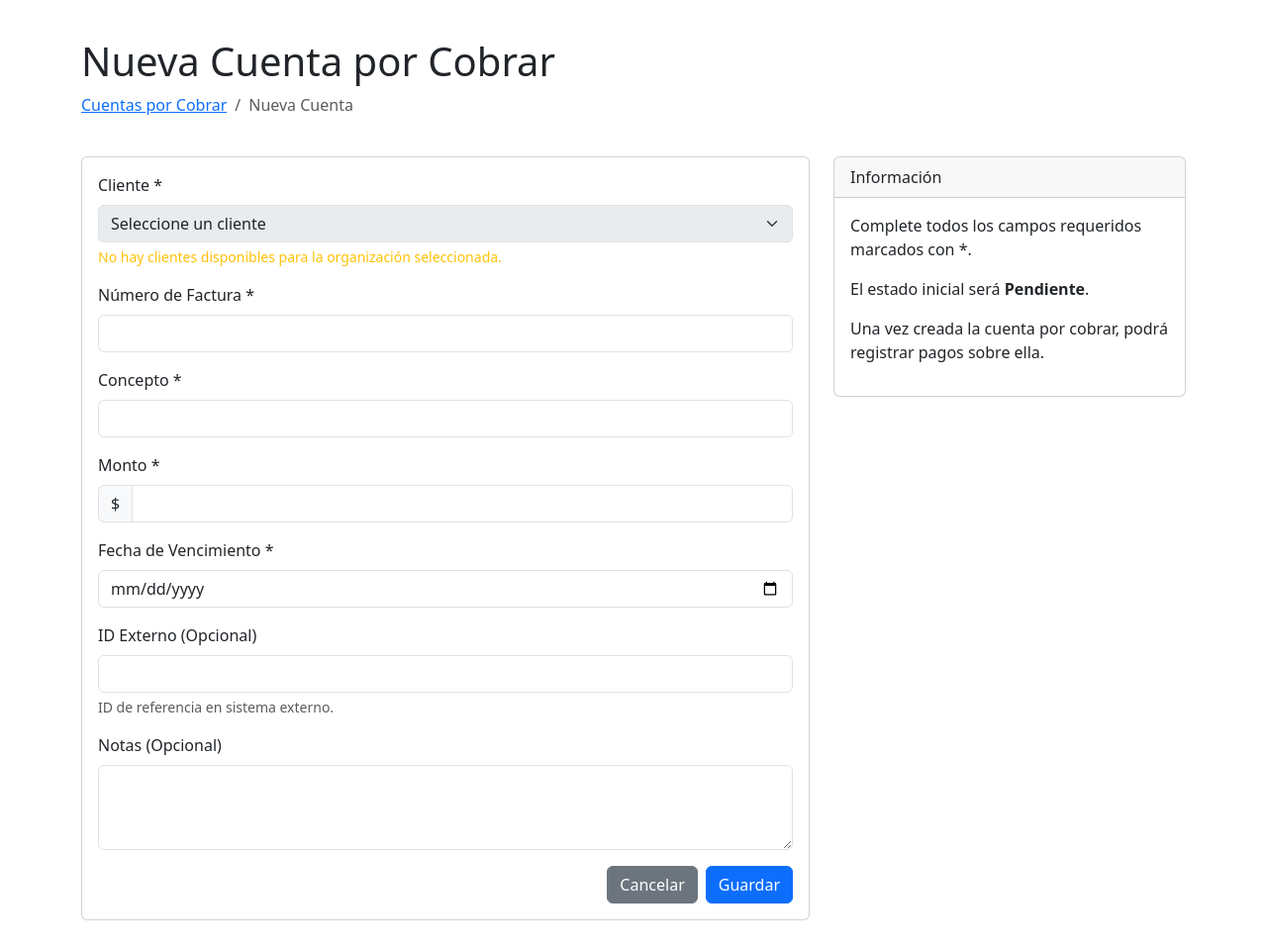
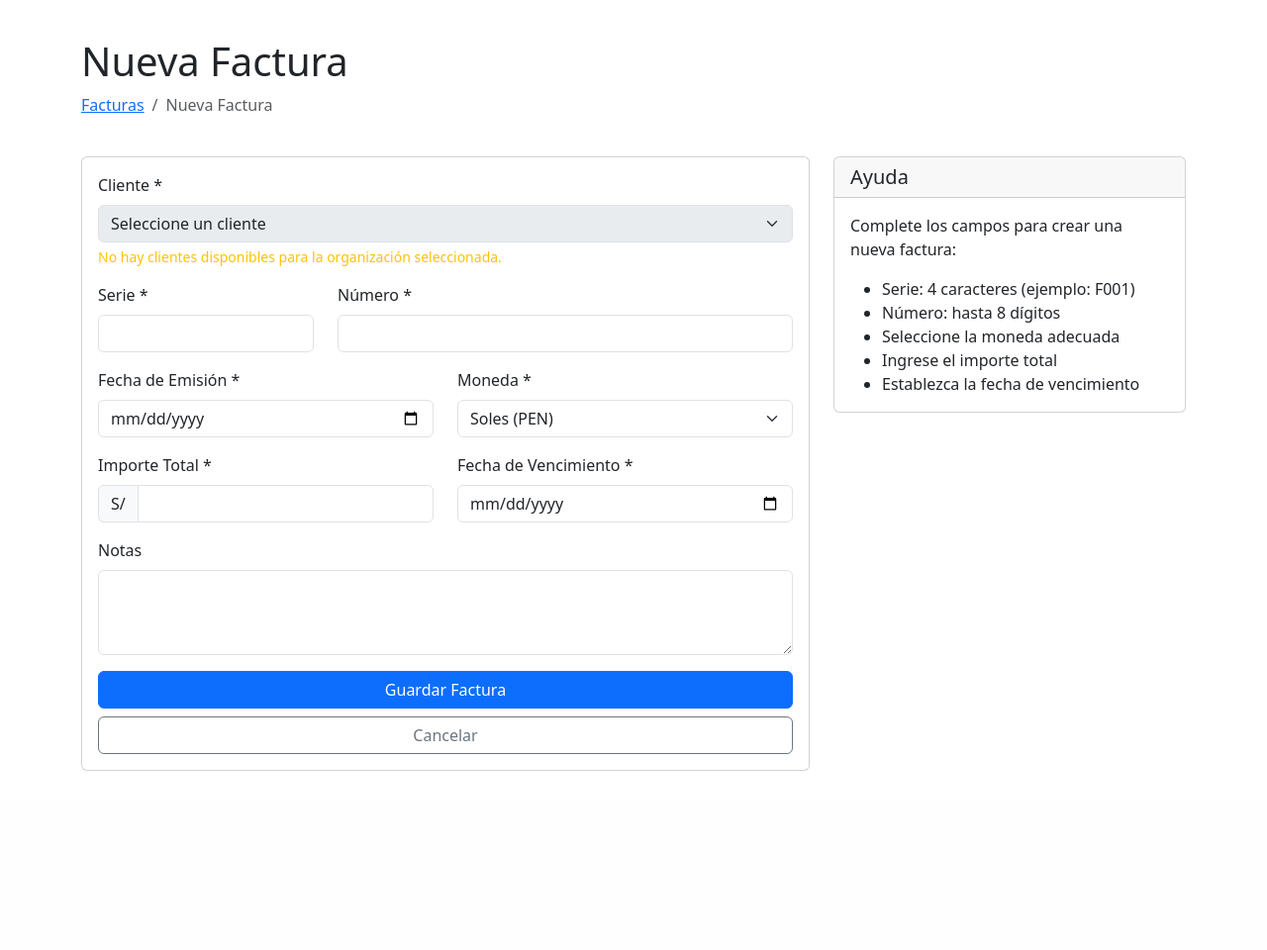
Before and after one commit to mitienda-pe/cobra-backend, a CodeIgniter 4 app: template app/Views/invoices/create.php in a window 1280 px wide. Shown: the part 56-1016 px from the top of the page at 99% size. After the commit the page ends 835 px from the top, so only its background shows below. Run offline with PHP 8.4 and a stand-in for CodeIgniter, Linux system fonts and the light colour scheme; the template is opened without the code that fills it, so the values that code supplies are empty; some libraries are stand-ins or nearby versions.

Commit message:
cambio cuentas por cobrar a facturas

```diff
--- a/app/Views/invoices/create.php
+++ b/app/Views/invoices/create.php
@@ -1,15 +1,15 @@
 <?= $this->extend('layouts/main') ?>
 
-<?= $this->section('title') ?>Nueva Cuenta por Cobrar<?= $this->endSection() ?>
+<?= $this->section('title') ?>Nueva Factura<?= $this->endSection() ?>
 
 <?= $this->section('content') ?>
 <div class="row mb-4">
     <div class="col">
-        <h1>Nueva Cuenta por Cobrar</h1>
+        <h1>Nueva Factura</h1>
         <nav aria-label="breadcrumb">
             <ol class="breadcrumb">
-                <li class="breadcrumb-item"><a href="<?= site_url('invoices') ?>">Cuentas por Cobrar</a></li>
-                <li class="breadcrumb-item active">Nueva Cuenta</li>
+                <li class="breadcrumb-item"><a href="<?= site_url('invoices') ?>">Facturas</a></li>
+                <li class="breadcrumb-item active">Nueva Factura</li>
             </ol>
         </nav>
     </div>
@@ -30,7 +30,7 @@
                                 $orgName = $org ? $org['name'] : 'Desconocida';
                             ?>
                             <div class="alert alert-info mb-3">
-                                <i class="bi bi-building"></i> Creando cuenta por cobrar para: <strong><?= esc($orgName) ?></strong>
+                                <i class="bi bi-building"></i> Creando factura para: <strong><?= esc($orgName) ?></strong>
                             </div>
                             <input type="hidden" name="organization_id" value="<?= $auth->organizationId() ?>">
                         <?php else: ?>
@@ -47,7 +47,6 @@
                             </div>
                         <?php endif; ?>
                     <?php elseif (!$auth->hasRole('superadmin')): ?>
-                        <!-- For non-superadmins, just add the hidden organization ID -->
                         <input type="hidden" name="organization_id" value="<?= $auth->organizationId() ?>">
                     <?php endif; ?>
 
@@ -76,48 +75,72 @@
                         <div id="client-error" class="form-text text-danger d-none"></div>
                     </div>
 
+                    <div class="row">
+                        <div class="col-md-4">
                             <div class="mb-3">
-                        <label for="invoice_number" class="form-label">Número de Factura *</label>
-                        <input type="text" class="form-control" id="invoice_number" name="invoice_number"
-                               value="<?= old('invoice_number') ?>" required maxlength="50">
+                                <label for="series" class="form-label">Serie *</label>
+                                <input type="text" class="form-control" id="series" name="series"
+                                       value="<?= old('series', 'F001') ?>" required maxlength="4"
+                                       pattern="[A-Z0-9]{4}" title="4 caracteres alfanuméricos en mayúsculas">
                             </div>
-
+                        </div>
+                        <div class="col-md-8">
                             <div class="mb-3">
-                        <label for="concept" class="form-label">Concepto *</label>
-                        <input type="text" class="form-control" id="concept" name="concept"
-                               value="<?= old('concept') ?>" required maxlength="255">
+                                <label for="number" class="form-label">Número *</label>
+                                <input type="text" class="form-control" id="number" name="number"
+                                       value="<?= old('number') ?>" required maxlength="8"
+                                       pattern="[0-9]{1,8}" title="Hasta 8 dígitos">
                             </div>
-
-                    <div class="mb-3">
-                        <label for="amount" class="form-label">Monto *</label>
-                        <div class="input-group">
-                            <span class="input-group-text">$</span>
-                            <input type="number" class="form-control" id="amount" name="amount"
-                                   value="<?= old('amount') ?>" required step="0.01" min="0.01">
                         </div>
                     </div>
 
+                    <div class="row">
+                        <div class="col-md-6">
+                            <div class="mb-3">
+                                <label for="issue_date" class="form-label">Fecha de Emisión *</label>
+                                <input type="date" class="form-control" id="issue_date" name="issue_date"
+                                       value="<?= old('issue_date', date('Y-m-d')) ?>" required>
+                            </div>
+                        </div>
+                        <div class="col-md-6">
+                            <div class="mb-3">
+                                <label for="currency" class="form-label">Moneda *</label>
+                                <select name="currency" id="currency" class="form-select" required>
+                                    <option value="PEN" <?= old('currency') === 'PEN' ? 'selected' : '' ?>>Soles (PEN)</option>
+                                    <option value="USD" <?= old('currency') === 'USD' ? 'selected' : '' ?>>Dólares (USD)</option>
+                                </select>
+                            </div>
+                        </div>
+                    </div>
+
+                    <div class="row">
+                        <div class="col-md-6">
+                            <div class="mb-3">
+                                <label for="total_amount" class="form-label">Importe Total *</label>
+                                <div class="input-group">
+                                    <span class="input-group-text currency-symbol">S/</span>
+                                    <input type="number" class="form-control" id="total_amount" name="total_amount"
+                                           value="<?= old('total_amount') ?>" required step="0.01" min="0">
+                                </div>
+                            </div>
+                        </div>
+                        <div class="col-md-6">
                             <div class="mb-3">
                                 <label for="due_date" class="form-label">Fecha de Vencimiento *</label>
                                 <input type="date" class="form-control" id="due_date" name="due_date"
                                        value="<?= old('due_date') ?>" required>
                             </div>
-
-                    <div class="mb-3">
-                        <label for="external_id" class="form-label">ID Externo (Opcional)</label>
-                        <input type="text" class="form-control" id="external_id" name="external_id"
-                               value="<?= old('external_id') ?>" maxlength="36">
-                        <div class="form-text">ID de referencia en sistema externo.</div>
+                        </div>
                     </div>
 
                     <div class="mb-3">
-                        <label for="notes" class="form-label">Notas (Opcional)</label>
+                        <label for="notes" class="form-label">Notas</label>
                         <textarea class="form-control" id="notes" name="notes" rows="3"><?= old('notes') ?></textarea>
                     </div>
 
-                    <div class="d-grid gap-2 d-md-flex justify-content-md-end">
-                        <a href="<?= site_url('invoices') ?>" class="btn btn-secondary">Cancelar</a>
-                        <button type="submit" class="btn btn-primary">Guardar</button>
+                    <div class="d-grid gap-2">
+                        <button type="submit" class="btn btn-primary">Guardar Factura</button>
+                        <a href="<?= site_url('invoices') ?>" class="btn btn-outline-secondary">Cancelar</a>
                     </div>
                 </form>
             </div>
@@ -127,12 +150,17 @@
     <div class="col-md-4">
         <div class="card">
             <div class="card-header">
-                Información
+                <h5 class="card-title mb-0">Ayuda</h5>
             </div>
             <div class="card-body">
-                <p>Complete todos los campos requeridos marcados con *.</p>
-                <p>El estado inicial será <strong>Pendiente</strong>.</p>
-                <p>Una vez creada la cuenta por cobrar, podrá registrar pagos sobre ella.</p>
+                <p>Complete los campos para crear una nueva factura:</p>
+                <ul class="mb-0">
+                    <li>Serie: 4 caracteres (ejemplo: F001)</li>
+                    <li>Número: hasta 8 dígitos</li>
+                    <li>Seleccione la moneda adecuada</li>
+                    <li>Ingrese el importe total</li>
+                    <li>Establezca la fecha de vencimiento</li>
+                </ul>
             </div>
         </div>
     </div>
@@ -140,49 +168,37 @@
 
 <script>
 document.addEventListener('DOMContentLoaded', function() {
-    // Handle client loading for organization selection
+    const currencySelect = document.getElementById('currency');
+    const currencySymbol = document.querySelector('.currency-symbol');
+
+    function updateCurrencySymbol() {
+        currencySymbol.textContent = currencySelect.value === 'PEN' ? 'S/' : '$';
+    }
+
+    currencySelect.addEventListener('change', updateCurrencySymbol);
+    updateCurrencySymbol();
+
     const organizationSelect = document.getElementById('organization_id');
+    if (organizationSelect) {
+        organizationSelect.addEventListener('change', function() {
             const clientSelect = document.getElementById('client_id');
             const clientLoading = document.getElementById('client-loading');
             const clientError = document.getElementById('client-error');
 
-    // Only set up event handlers if organization select exists and we're not using the global organization selector
-    if (organizationSelect && !document.querySelector('input[type="hidden"][name="organization_id"]')) {
-        organizationSelect.addEventListener('change', function() {
-            const organizationId = this.value;
-
-            if (organizationId) {
-                // Mostrar indicador de carga
-                clientSelect.disabled = true;
-                clientLoading.classList.remove('d-none');
-                clientError.classList.add('d-none');
-                clientSelect.innerHTML = '<option value="">Cargando clientes...</option>';
-
-                // Realizar petición AJAX para obtener clientes
-                fetch('<?= site_url('debug/get-clients-by-organization') ?>/' + organizationId)
-                    .then(response => {
-                        if (!response.ok) {
-                            throw new Error('Error en la respuesta: ' + response.status);
-                        }
-                        return response.json();
-                    })
-                    .then(data => {
-                        // Ocultar indicador de carga
-                        clientLoading.classList.add('d-none');
-
-                        // Verificar si hay error en la respuesta
-                        if (data.error) {
-                            clientError.textContent = data.error;
-                            clientError.classList.remove('d-none');
-                            clientSelect.innerHTML = '<option value="">Error al cargar clientes</option>';
+            if (!this.value) {
+                clientSelect.innerHTML = '<option value="">Seleccione un cliente</option>';
                 clientSelect.disabled = true;
                 return;
             }
 
-                        // Actualizar el select de clientes
+            clientSelect.disabled = true;
+            clientLoading.classList.remove('d-none');
+            clientError.classList.add('d-none');
+
+            fetch(`/api/organizations/${this.value}/clients`)
+                .then(response => response.json())
+                .then(data => {
                     clientSelect.innerHTML = '<option value="">Seleccione un cliente</option>';
-
-                        if (data.length > 0) {
                     data.forEach(client => {
                         const option = document.createElement('option');
                         option.value = client.id;
@@ -190,27 +206,14 @@ document.addEventListener('DOMContentLoaded', function() {
                         clientSelect.appendChild(option);
                     });
                     clientSelect.disabled = false;
-                        } else {
-                            clientSelect.innerHTML = '<option value="">No hay clientes disponibles</option>';
-                            clientSelect.disabled = true;
-                        }
                 })
                 .catch(error => {
-                        // Ocultar indicador de carga y mostrar error
+                    clientError.textContent = 'Error al cargar los clientes. Por favor, intente nuevamente.';
+                    clientError.classList.remove('d-none');
+                })
+                .finally(() => {
                     clientLoading.classList.add('d-none');
-                        clientError.textContent = 'Error al cargar clientes: ' + error.message;
-                        clientError.classList.remove('d-none');
-                        console.error('Error al cargar clientes:', error);
-                        clientSelect.innerHTML = '<option value="">Error al cargar clientes</option>';
-                        clientSelect.disabled = true;
                 });
-            } else {
-                // Si no se selecciona organización, vaciar y deshabilitar el select de clientes
-                clientLoading.classList.add('d-none');
-                clientError.classList.add('d-none');
-                clientSelect.innerHTML = '<option value="">Seleccione una organización primero</option>';
-                clientSelect.disabled = true;
-            }
         });
     }
 });
```
Also changed, not shown: app/Views/invoices/index.php (+26 -29 lines). Lines whose indentation alone changed are shown as unchanged.
